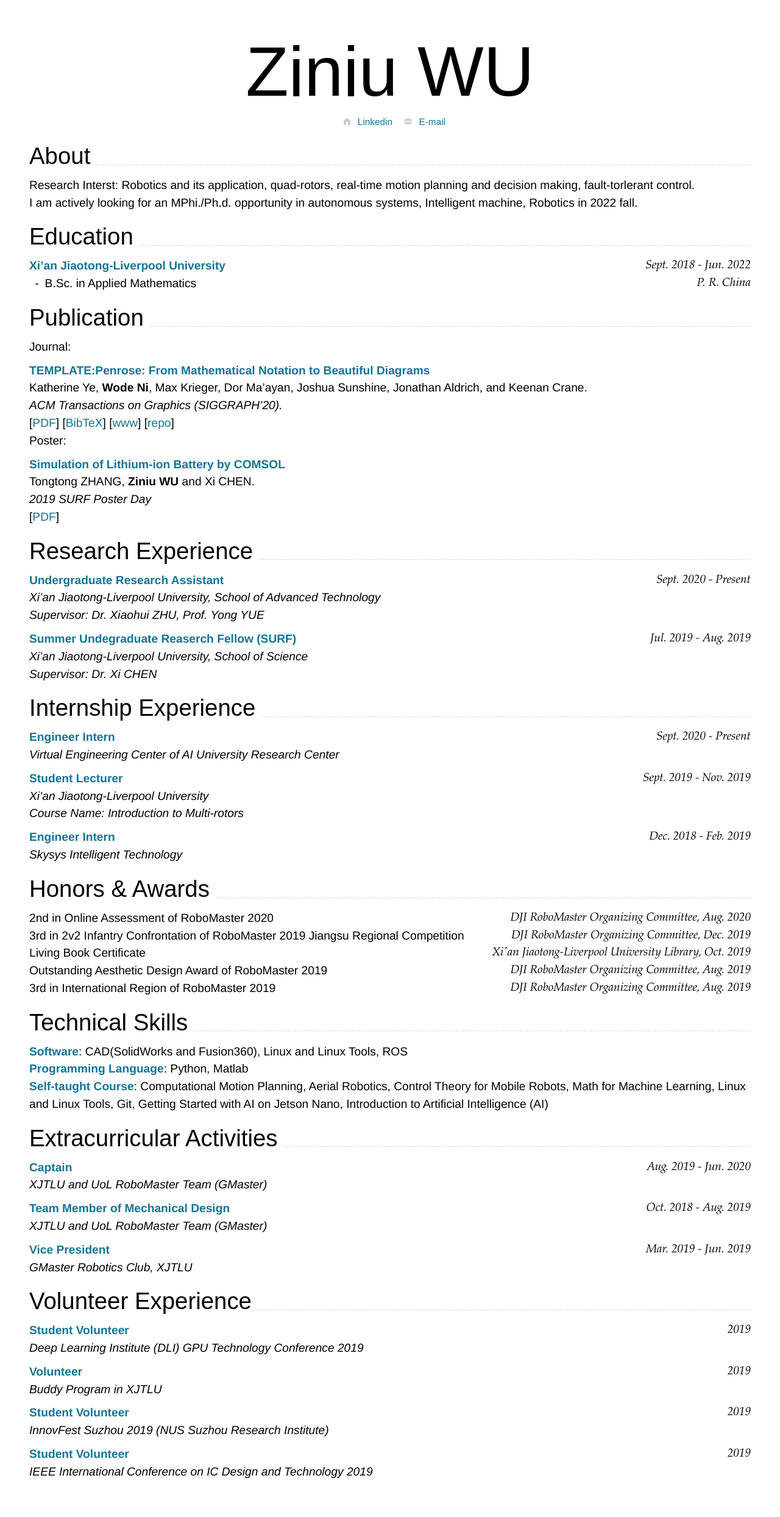
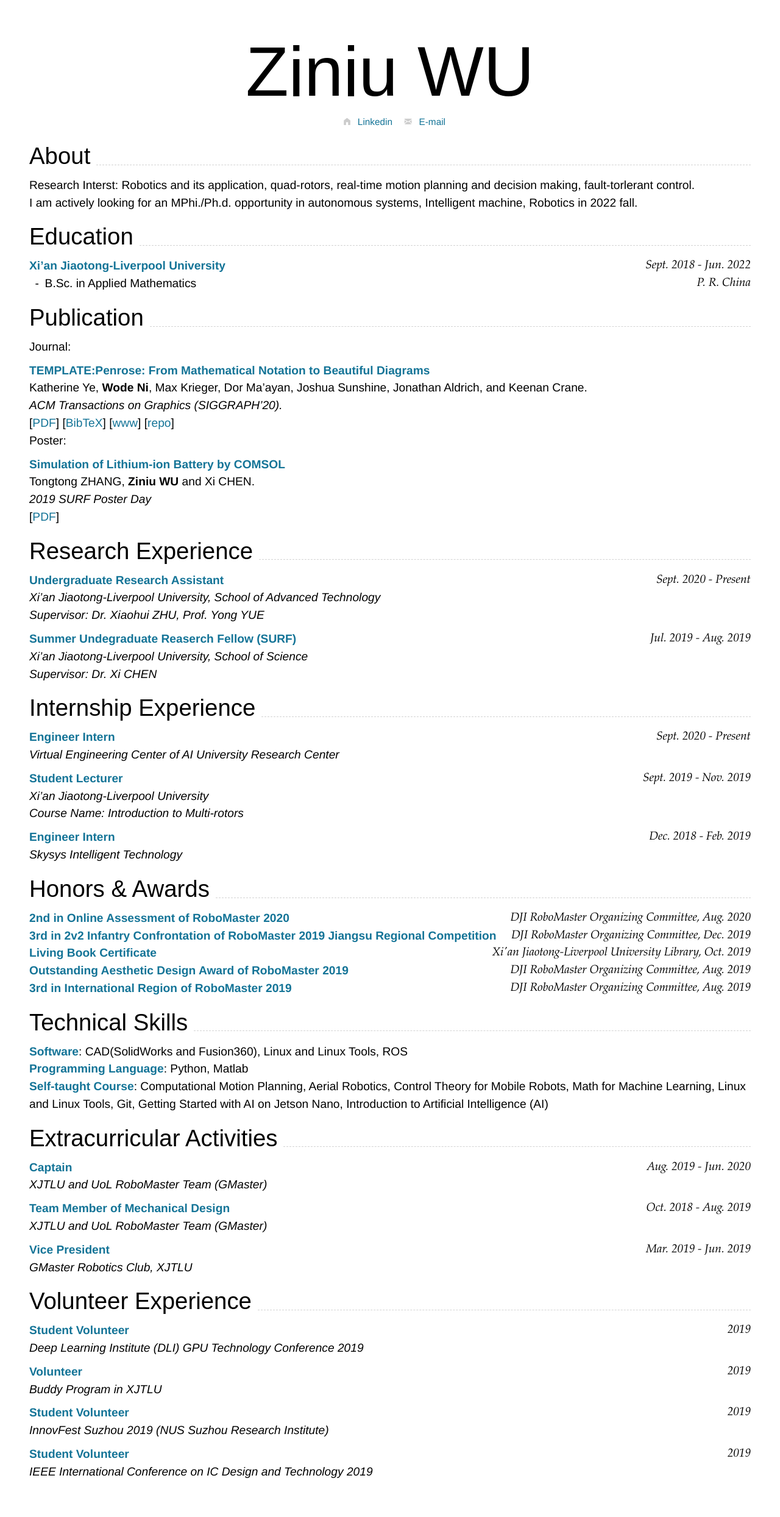
Before and after one commit to RoboDD/ziniu-cv, a Jekyll site: the page built from index.md, in a window 1280 px wide. Shown: the whole page at 61% size. Built offline with Jekyll 4.4.1, drawn with Linux system fonts in a browser that asks for light colours; nearby versions of some CDN libraries.

```diff
--- a/index.md
+++ b/index.md
@@ -90,11 +90,11 @@ _Skysys Intelligent Technology_<br>
 
 ## Honors & Awards
 
-2nd in Online Assessment of RoboMaster 2020 `DJI RoboMaster Organizing Committee, Aug. 2020` <br>
-3rd in 2v2 Infantry Confrontation of RoboMaster 2019 Jiangsu Regional Competition `DJI RoboMaster Organizing Committee, Dec. 2019` <br>
-Living Book Certificate `Xi'an Jiaotong-Liverpool University Library, Oct. 2019` <br>
-Outstanding Aesthetic Design Award of RoboMaster 2019 `DJI RoboMaster Organizing Committee, Aug. 2019` <br>
-3rd in International Region of RoboMaster 2019 `DJI RoboMaster Organizing Committee, Aug. 2019` <br>
+[**2nd in Online Assessment of RoboMaster 2020**]() `DJI RoboMaster Organizing Committee, Aug. 2020` <br>
+[**3rd in 2v2 Infantry Confrontation of RoboMaster 2019 Jiangsu Regional Competition**]() `DJI RoboMaster Organizing Committee, Dec. 2019` <br>
+[**Living Book Certificate**]() `Xi'an Jiaotong-Liverpool University Library, Oct. 2019` <br>
+[**Outstanding Aesthetic Design Award of RoboMaster 2019**]() `DJI RoboMaster Organizing Committee, Aug. 2019` <br>
+[**3rd in International Region of RoboMaster 2019**]() `DJI RoboMaster Organizing Committee, Aug. 2019` <br>
 
 ## Technical Skills
 
```
